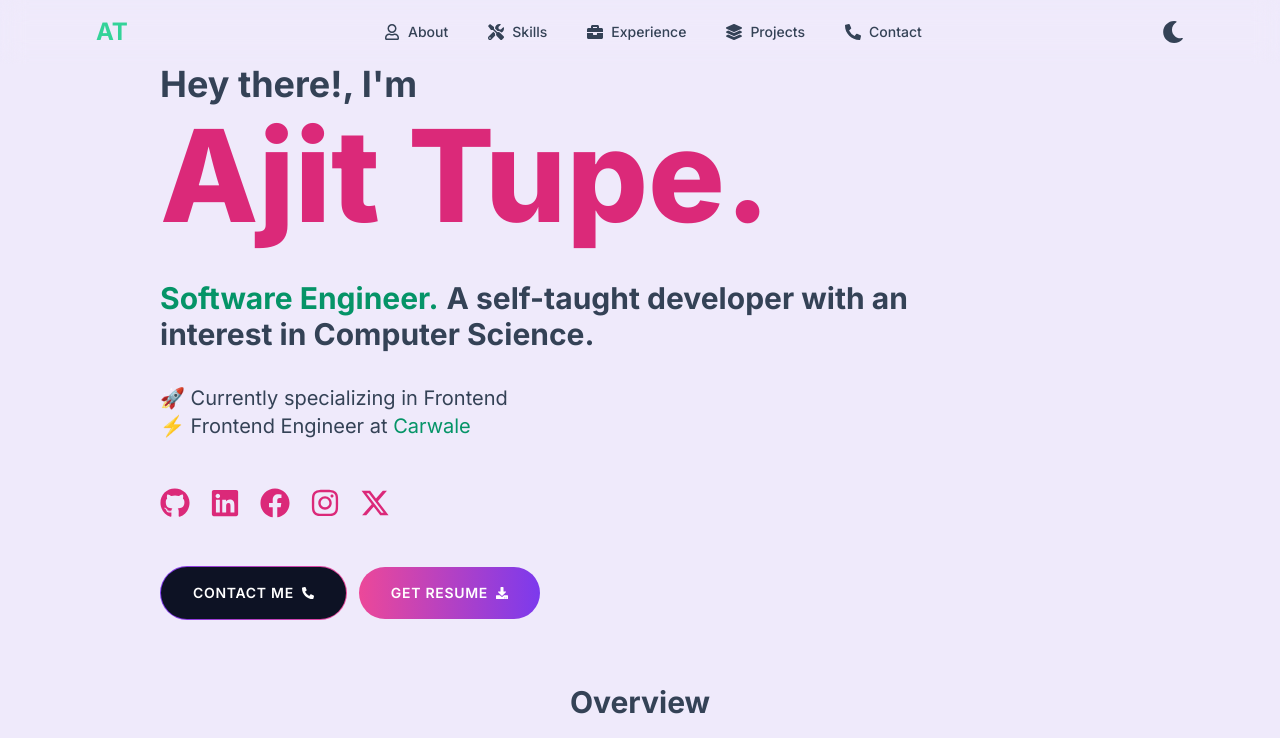
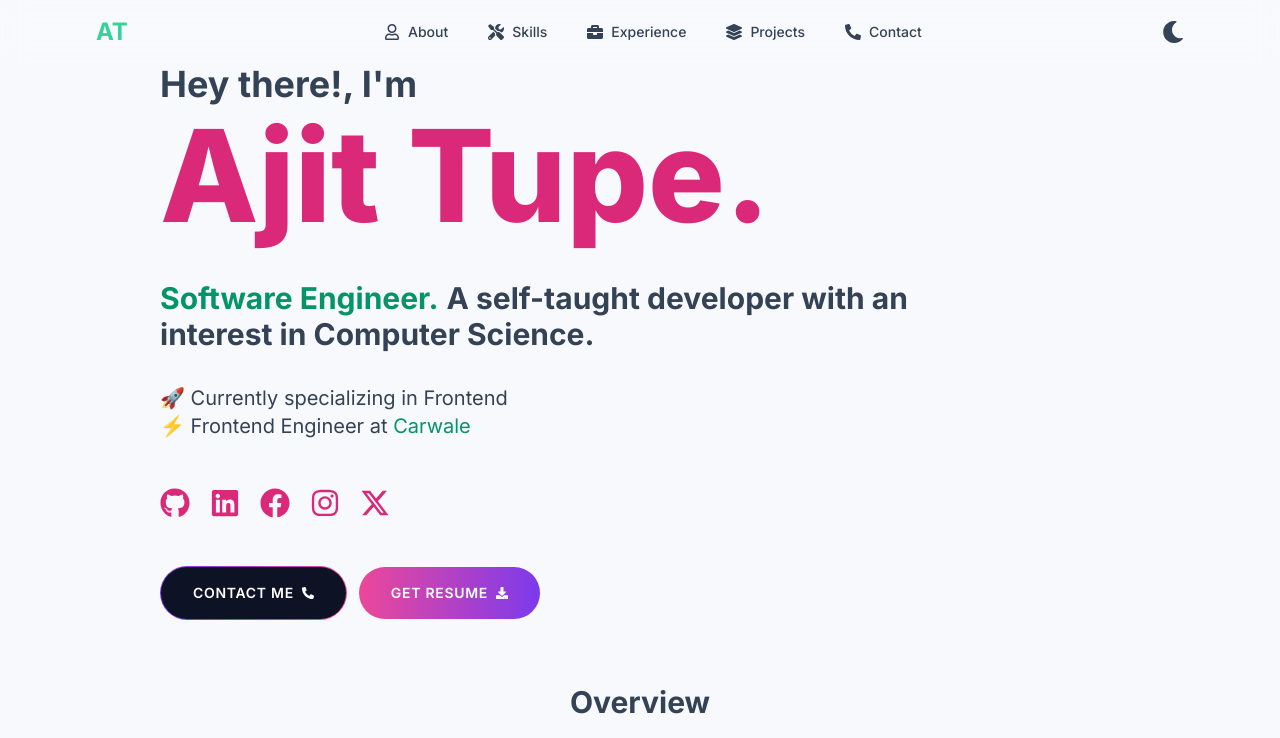
Before and after one commit to ajittupe2548/ajit-tupe-portfolio, a Next.js app: page / in a window 1280 px wide. Shown: the top 738 px of the page. Built offline with nearby package versions, Linux system fonts and the light colour scheme.

Commit message:
Update globals.css

```diff
--- a/src/app/globals.css
+++ b/src/app/globals.css
@@ -4,7 +4,7 @@
 
 @layer base {
     :root {
-        --background: hsl(260, 65%, 95%);
+        --background: hsl(220, 33%, 98%);
         --primary-lightest: hsl(214, 32%, 91%);
         --primary-light: hsl(215, 16%, 47%);
         --primary: hsl(215, 25%, 27%);
@@ -20,7 +20,7 @@
     }
 
     .dark {
-        --background: hsl(229, 84%, 5%);
+        --background: hsl(222, 47%, 11%);
         --primary-light: hsl(214, 32%, 91%);
         --primary: hsl(215, 20%, 65%);
         --primary-dark: hsl(222, 47%, 11%);
```
